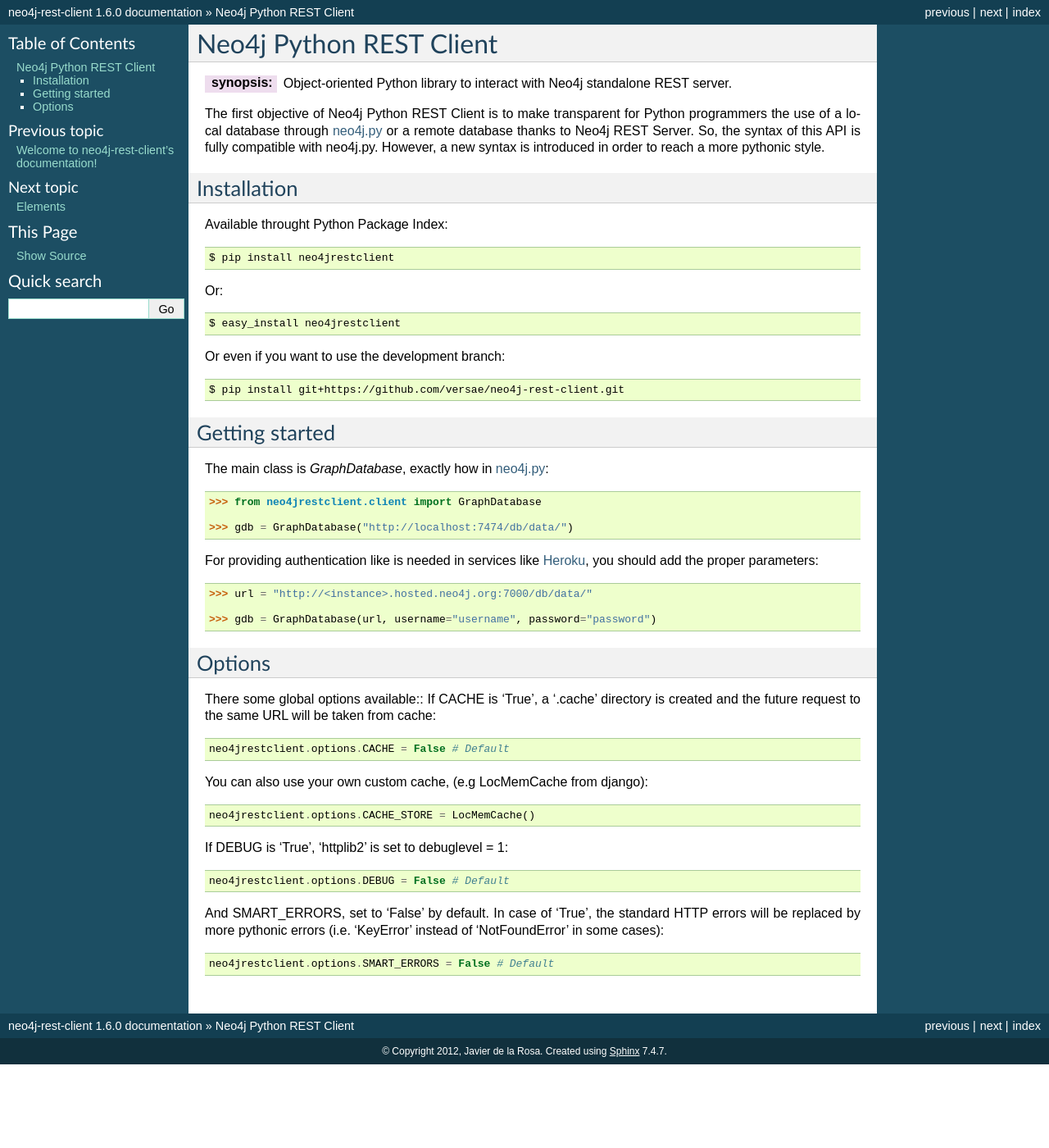
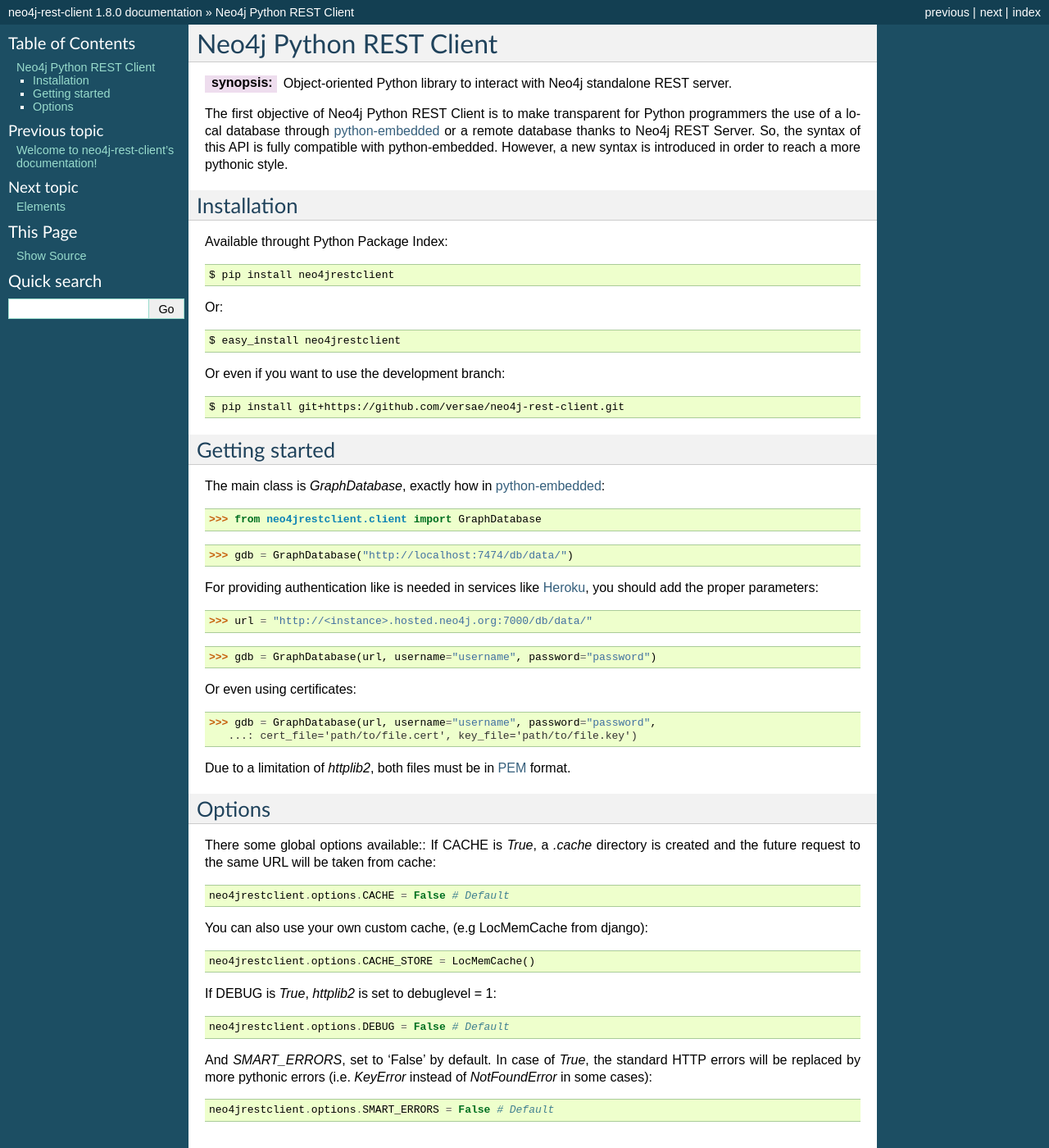
Before and after one commit to versae/neo4j-rest-client, a Sphinx documentation site: the page built from docs/info.rst, in a window 1280 px wide and 1400 px high. Shown: the whole window at 82% size. Built offline with Sphinx 7.4.7, drawn with Linux system fonts in a browser that asks for light colours; some of the changed text lies outside the part shown.

Commit message:
Update documentation

```diff
--- a/docs/conf.py
+++ b/docs/conf.py
@@ -48,9 +48,9 @@
 # built documents.
 #
 # The short X.Y version.
-version = '1.6.0'
+version = '1.8.0'
 # The full version, including alpha/beta/rc tags.
-release = '1.6.0'
+release = '1.8.0'
 
 # The language for content autogenerated by Sphinx. Refer to documentation
 # for a list of supported languages.
--- a/docs/index.rst
+++ b/docs/index.rst
@@ -15,6 +15,8 @@
    elements
    traversals
    indices
+   queries
+   filters
    extensions
    transactions
    changes
--- a/docs/info.rst
+++ b/docs/info.rst
@@ -4,10 +4,10 @@
 :synopsis: Object-oriented Python library to interact with Neo4j standalone REST server.
 
 The first objective of Neo4j Python REST Client is to make transparent for
-Python programmers the use of a local database through neo4j.py_ or a remote
-database thanks to Neo4j REST Server. So, the syntax of this API is fully
-compatible with neo4j.py. However, a new syntax is introduced in order to
-reach a more pythonic style.
+Python programmers the use of a local database through python-embedded_ or a
+remote database thanks to Neo4j REST Server. So, the syntax of this API is
+fully compatible with python-embedded. However, a new syntax is introduced in
+order to reach a more pythonic style.
 
 
 Installation
@@ -29,44 +29,56 @@
 Getting started
 ---------------
 
-The main class is *GraphDatabase*, exactly how in neo4j.py_::
+The main class is *GraphDatabase*, exactly how in python-embedded_:
 
   >>> from neo4jrestclient.client import GraphDatabase
 
   >>> gdb = GraphDatabase("http://localhost:7474/db/data/")
 
 For providing authentication like is needed in services like Heroku_, you
-should add the proper parameters::
+should add the proper parameters:
 
   >>> url = "http://<instance>.hosted.neo4j.org:7000/db/data/"
 
   >>> gdb = GraphDatabase(url, username="username", password="password")
+
+Or even using certificates:
+
+  >>> gdb = GraphDatabase(url, username="username", password="password",
+     ...: cert_file='path/to/file.cert', key_file='path/to/file.key')
+
+Due to a limitation of `httplib2`, both files must be in PEM_ format.
 
 
 Options
 -------
 
 There some global options available::
-If CACHE is 'True', a '.cache' directory is created and the future request to
+If CACHE is `True`, a `.cache` directory is created and the future request to
 the same URL will be taken from cache::
 
   neo4jrestclient.options.CACHE = False # Default
 
 You can also use your own custom cache, (e.g LocMemCache from django)::
 
-    neo4jrestclient.options.CACHE_STORE = LocMemCache()
+  neo4jrestclient.options.CACHE_STORE = LocMemCache()
 
-If DEBUG is 'True', 'httplib2' is set to debuglevel = 1::
+If DEBUG is `True`, `httplib2` is set to debuglevel = 1::
 
   neo4jrestclient.options.DEBUG = False # Default
 
-And SMART_ERRORS, set to 'False' by default. In case of 'True', the standard
-HTTP errors will be replaced by more pythonic errors (i.e. 'KeyError' instead
-of 'NotFoundError' in some cases)::
+And `SMART_ERRORS`, set to 'False' by default. In case of `True`, the standard
+HTTP errors will be replaced by more pythonic errors (i.e. `KeyError` instead
+of `NotFoundError` in some cases)::
 
   neo4jrestclient.options.SMART_ERRORS = False # Default
 
 
-.. _neo4j.py: http://components.neo4j.org/neo4j.py/
+.. _python-embedded: http://docs.neo4j.org/chunked/snapshot/python-embedded.html
 .. _lucene-querybuilder: http://github.com/scholrly/lucene-querybuilder
+.. _`read the docs`: http://readthedocs.org/docs/neo4j-rest-client/en/latest/
+.. _Documentation: http://readthedocs.org/docs/neo4j-rest-client/en/latest/
+.. _Installation: https://neo4j-rest-client.readthedocs.org/en/latest/info.html#installation
+.. _`Getting started`: https://neo4j-rest-client.readthedocs.org/en/latest/info.html#getting-started
 .. _Heroku: http://devcenter.heroku.com/articles/neo4j
+.. _PEM: http://en.wikipedia.org/wiki/X.509#Certificate_filename_extensions
```
Also changed, not shown: README.rst (+19 -16 lines), README.txt (+19 -16 lines), docs/filters.rst (added, +150 -0 lines), docs/indices.rst (+5 -4 lines), docs/queries.rst (added, +38 -0 lines).
